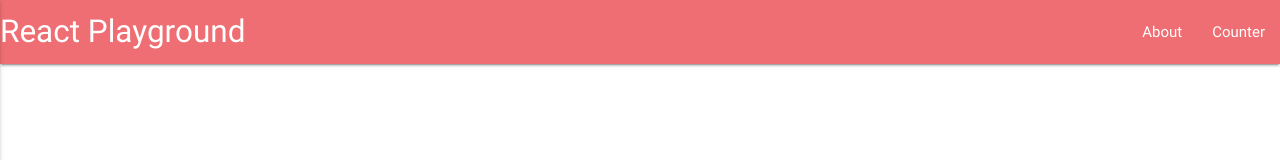
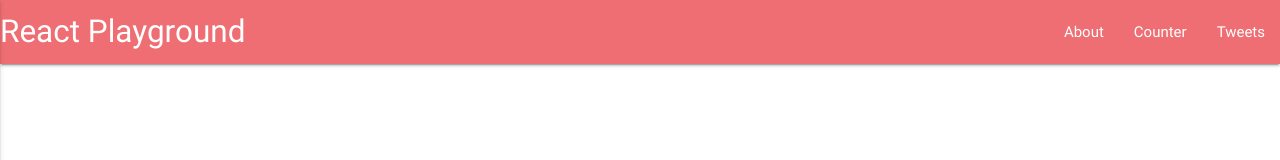
Before and after one commit to coolinmc6/react-playground, a React (Create React App) app: page / in a window 1280 px wide. Shown: the top 160 px of the page. Built offline with nearby package versions, Linux system fonts and the light colour scheme.

Commit message:
Navbar tweak

```diff
--- a/src/components/NavBar.js
+++ b/src/components/NavBar.js
@@ -13,10 +13,12 @@ class NavBar extends Component {
 			         <ul className="right hide-on-med-and-down">
 			           <li><Link to="/react-playground/about">About</Link></li>
 			           <li><Link to="/react-playground/counter">Counter</Link></li>
+			           <li><Link to="/react-playground/tweets">Tweets</Link></li>
 			         </ul>
 			         <ul className="side-nav" id="mobile-demo">
 			           <li><Link to="/react-playground/about">About</Link></li>
 			           <li><Link to="/react-playground/counter">Counter</Link></li>
+			           <li><Link to="/react-playground/tweets">Tweets</Link></li>
 			         </ul>
 			       </div>
 			     </nav>
```
Also changed, not shown: src/index.js (+5 -10 lines).
